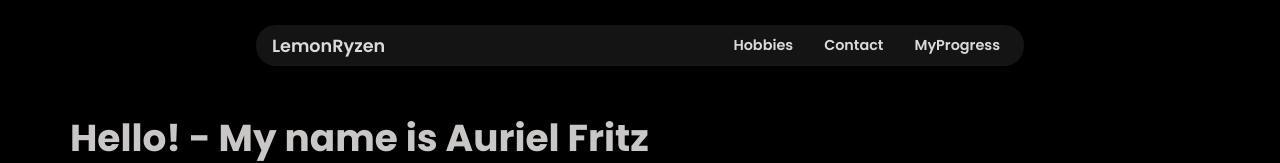
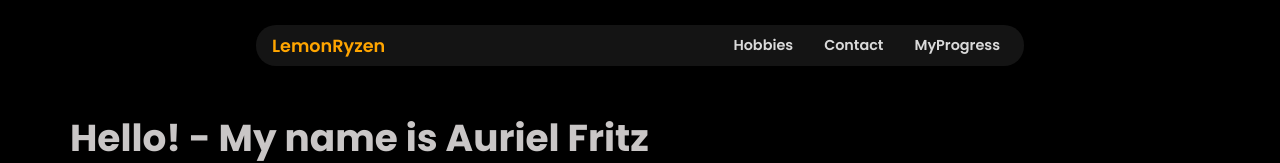
Before and after one commit to aurielfritz27/mysimpleweb, a plain HTML site: page index.html in a window 1280 px wide. Shown: the top 163 px of the page. Drawn offline with Linux system fonts and the light colour scheme; a web font is replaced by a local one.

```diff
--- a/style.css
+++ b/style.css
@@ -1,4 +1,3 @@
-/* ========== GLOBAL STYLES ========== */
 body {
     font-family: "Poppins", sans-serif;
     font-weight: 600;
@@ -50,7 +49,7 @@
 }
 
 .mytxtlogo {
-    color: rgb(218, 218, 218);
+    color: orange;
     font-size: 1.1rem;
     font-weight: 600;
     text-decoration: none;
```
